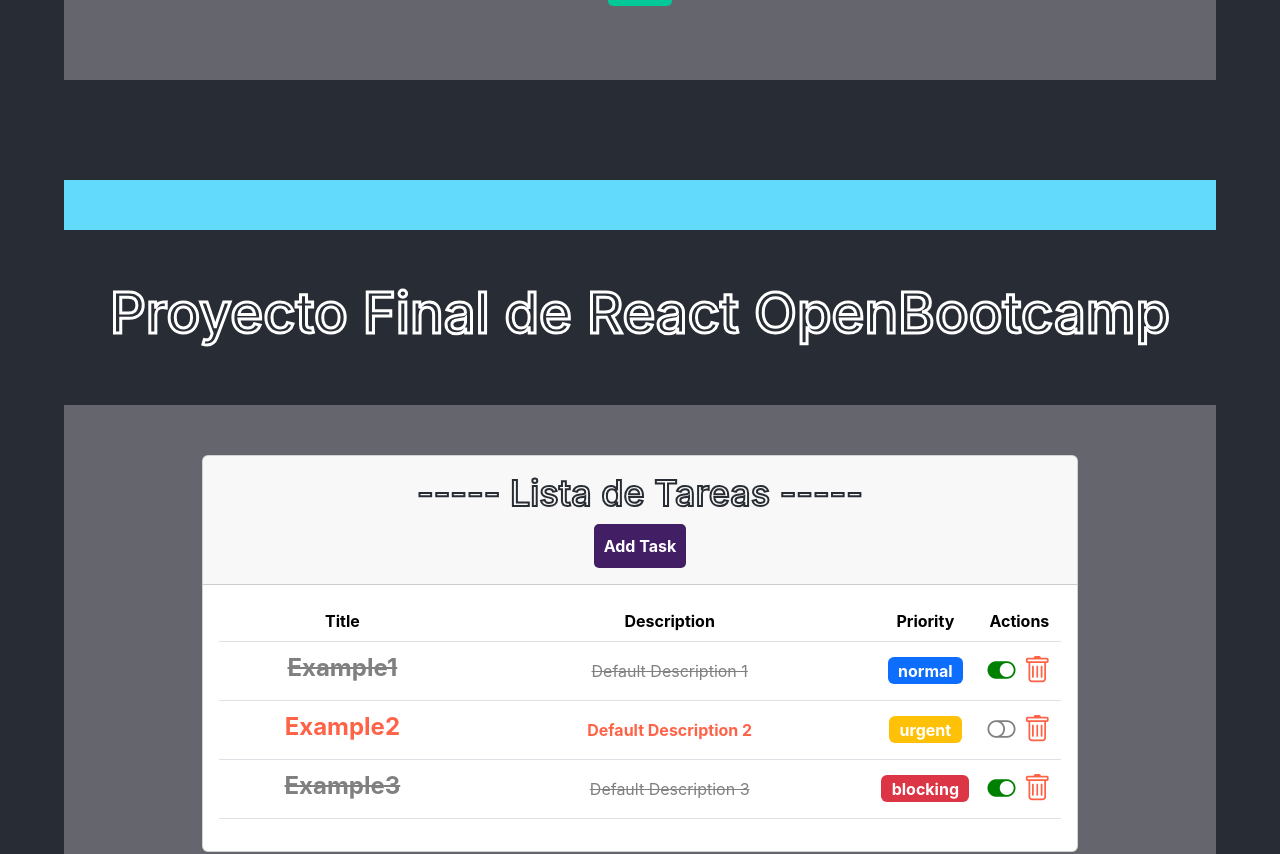
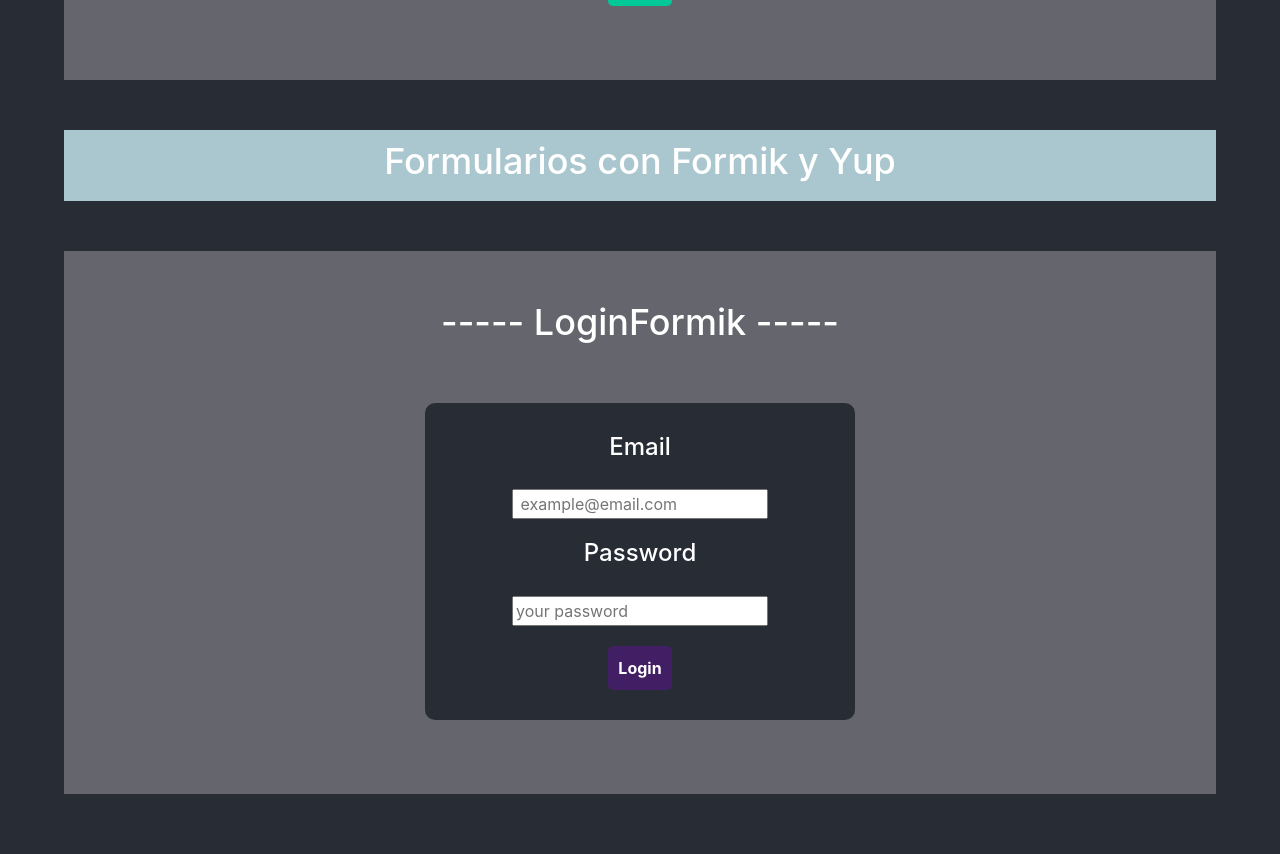
Before and after one commit to AntoniCut/REACT-OpenBootcamp-Curso-React-JS-, a React (Create React App) app in the folder openbootcamp-app-react/: page / in a window 1280 px wide. Shown: the part 7018-7872 px from the top of the page. Built offline with nearby package versions, Linux system fonts and the light colour scheme.

Commit message:
Add - Clase 15 Formularios

```diff
--- a/openbootcamp-app-react/package.json
+++ b/openbootcamp-app-react/package.json
@@ -9,12 +9,14 @@
     "axios": "^1.7.7",
     "bootstrap": "^5.3.3",
     "bootstrap-icons": "^1.11.3",
+    "formik": "^2.4.6",
     "react": "^18.3.1",
     "react-dom": "^18.3.1",
     "react-draggable": "^4.4.6",
     "react-scripts": "5.0.1",
     "sass": "^1.78.0",
-    "web-vitals": "^2.1.4"
+    "web-vitals": "^2.1.4",
+    "yup": "^1.4.0"
   },
   "scripts": {
     "start": "react-scripts start",
--- a/openbootcamp-app-react/src/App.css
+++ b/openbootcamp-app-react/src/App.css
@@ -94,6 +94,29 @@ button:hover {
     cursor: pointer;
 }
 
+/*  **********  Formulario de LoginFormic  **********  */
+.login-formik {
+    width: 430px;
+    display: flex;
+    flex-direction: column;
+    justify-content: center;
+    align-items: center;
+    gap: 20px;
+    padding: 30px;
+    overflow: hidden;
+    background-color: #282C34;
+    border-radius: 10px;
+    cursor: pointer;
+}
+
+.error-message {
+    font-size: 24px;
+    color: tomato;
+}
+
+
+
+
 .label-titulo {
     color: transparent;
     -webkit-text-stroke-width: 2px;
--- /dev/null
+++ b/openbootcamp-app-react/src/Components/pure/forms/LoginFormik.jsx
@@ -0,0 +1,107 @@
+//  *********************************************************************************************
+//  **********  /openbootcamp-app-react/src/components/pure/forms/LoginFormik.jsx  **************
+//  *********************************************************************************************
+
+
+//import React, { useState } from 'react';
+import { Formik, Field, Form, ErrorMessage } from 'formik';
+import Draggable from 'react-draggable';
+import * as Yup from 'yup';
+
+
+//  **********  Esquema para utilizar Yup  **********
+
+const loginSchema = Yup.object().shape({
+
+    email: Yup
+        .string()
+        .email('Invalid email format')
+        .required('Email is required'),
+    password: Yup
+        .string()
+        .required('Password is Required')
+});
+
+
+//  **********  Componente que va ha contener un formulario  **********
+//  **********  para autenticacion de usuarios               **********
+//  **********  con Formik y Yup                             **********
+
+export const LoginFormik = () => {
+
+
+    //  -----  inicializacion de credenciales  -----
+    const initialCredentials = {
+        email: '',
+        password: ''
+    }
+
+
+    //  -----  al enviar el formulario  -----
+    const handleSubmit = async (values) => {
+
+        await new Promise((r) => setTimeout(r, 1000));
+        //alert(JSON.stringify(values, null, 2));
+        localStorage.setItem('credentials', values);
+    }
+
+
+    return (
+
+        <div className="componentes">
+
+            <h2 className='titulo-componente'> -----  LoginFormik  ----- </h2>
+
+            <Formik
+                initialValues={initialCredentials}
+                validationSchema={loginSchema}
+                onSubmit={handleSubmit}
+            >
+
+                {/* -----  We obtain props from Formik  ----- */}
+
+                {({ values, touched, errors, isSubmitting, handleChange, handlerBlur }) => (
+
+                    <Draggable>
+
+                        {/* -----  Form es un children de Formik <Formik> <Form> </Form> </Formik>  -----  */}
+
+                        <Form className='login-formik d-flex justify-content-center align-items-center mb-4'
+                            style={{ marginTop: '50px' }}>
+
+                            {/* -----  Campo Email  ----- */}
+                            <label htmlFor="email"> <h4> Email </h4> </label>
+                            <Field type="email" id="email" name="email" placeholder=" example@email.com" />
+
+                            {   //  -----  Email Errors  -----
+                                errors.email && touched.email &&
+                                <div className='error-message'> <ErrorMessage name="email" /> </div>
+                            }
+
+
+                            {/* -----  Campo Password  ----- */}
+                            <label htmlFor="password"> <h4> Password </h4> </label>
+                            <Field type="password" id="password" name="password" placeholder="your password" />
+
+                            {   //  -----  Password Errors  -----
+                                errors.password && touched.password &&
+                                <div className='error-message'> <ErrorMessage name="password" /> </div>
+                            }
+
+
+                            {/* -----  Botón Enviar Formulario  ----- */}
+                            <button type="submit"> Login </button>
+
+                            {isSubmitting ? (<h4> Login your Credentials... 🚀 😊 !!! </h4>) : null}
+
+                        </Form>
+
+                    </Draggable>
+
+                )}
+
+            </Formik>
+
+        </div>
+    );
+}
--- a/openbootcamp-app-react/src/Components/pure/forms/TaskForm.jsx
+++ b/openbootcamp-app-react/src/Components/pure/forms/TaskForm.jsx
@@ -58,12 +58,15 @@ export const TaskForm = ({ add, length }) => {
 
     return (
 
+
         <Draggable>
 
             <form onSubmit={addTask}
                 className='task-form d-flex justify-content-center align-items-center mb-4'
                 style={{ marginTop: '50px' }}
             >
+
+
 
                 <div className='form-outline flex-fill'>
 
--- a/openbootcamp-app-react/src/ComponentsMain/CursoComponent/CursoComponent.jsx
+++ b/openbootcamp-app-react/src/ComponentsMain/CursoComponent/CursoComponent.jsx
@@ -21,6 +21,7 @@ import { AllCycles } from '../../hooks/lifecycle/AllCycles.jsx';
 import { GreetingStyled } from '../../Components/pure/greetingStyled.jsx';
 import { Father } from '../../Components/container/Father.jsx';
 import { OptionalRender } from '../../Components/pure/OptionalRender.jsx';
+import { LoginFormik } from '../../Components/pure/forms/LoginFormik.jsx';
 
 
 //  **********  Componente Principal de los Ejercicios del Curso  **********
@@ -78,6 +79,10 @@ export const CursoComponent = () => {
             <OptionalRender />
 
 
+            {/* *****  Ejemplos de Formularios con Formik y Yup  ***** */}
+            <TituloCapitulosCurso titulo="Formularios con Formik y Yup" />
+            <LoginFormik />
+
             {/* *****  Separador Visual  ***** */}
             <div className='separador'> </div>
 
```
Also changed, not shown: openbootcamp-app-react/src/Components/pure/forms/LoginForm.jsx (+10 -0 lines), 1 other file (tests, documents, lock files or other folders).
